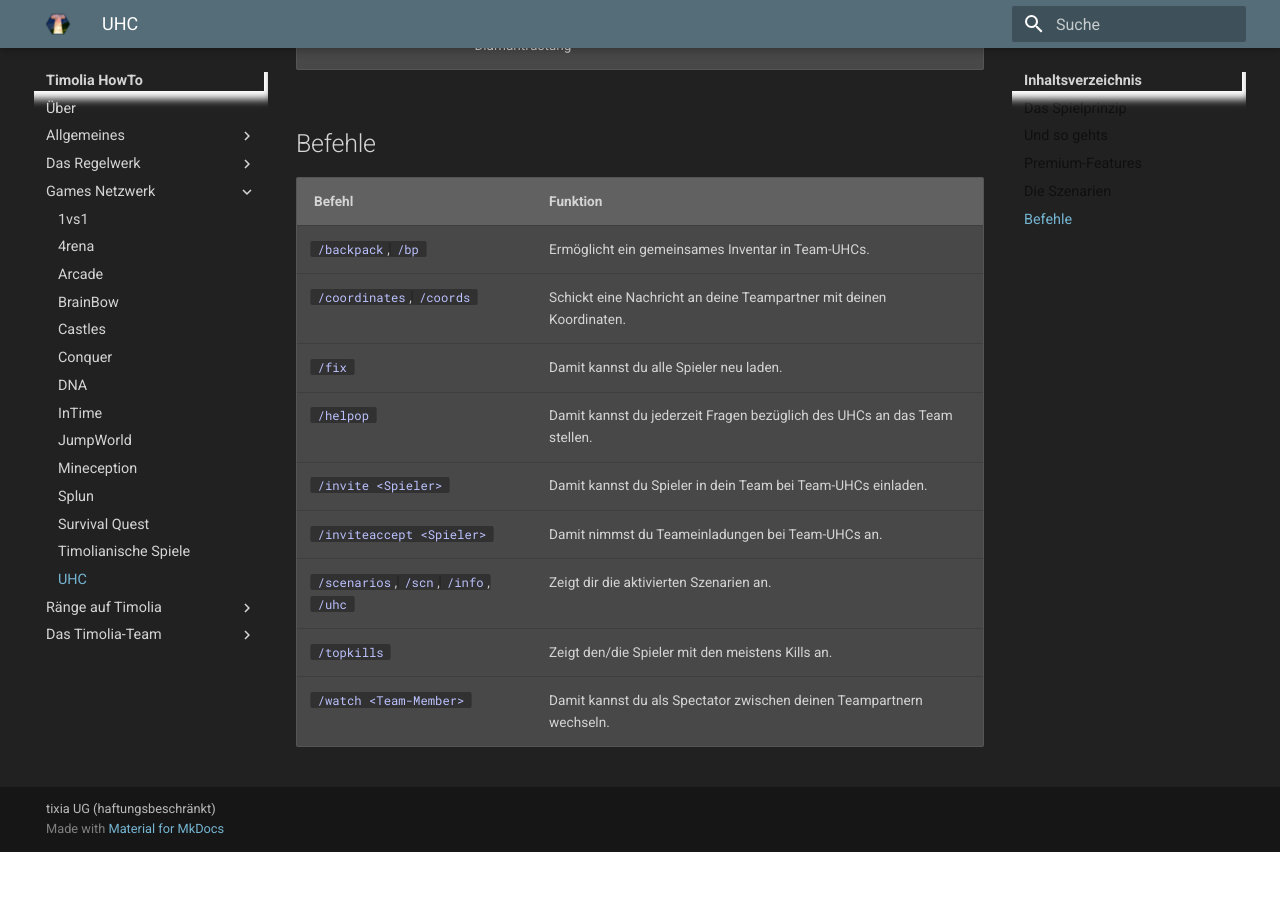
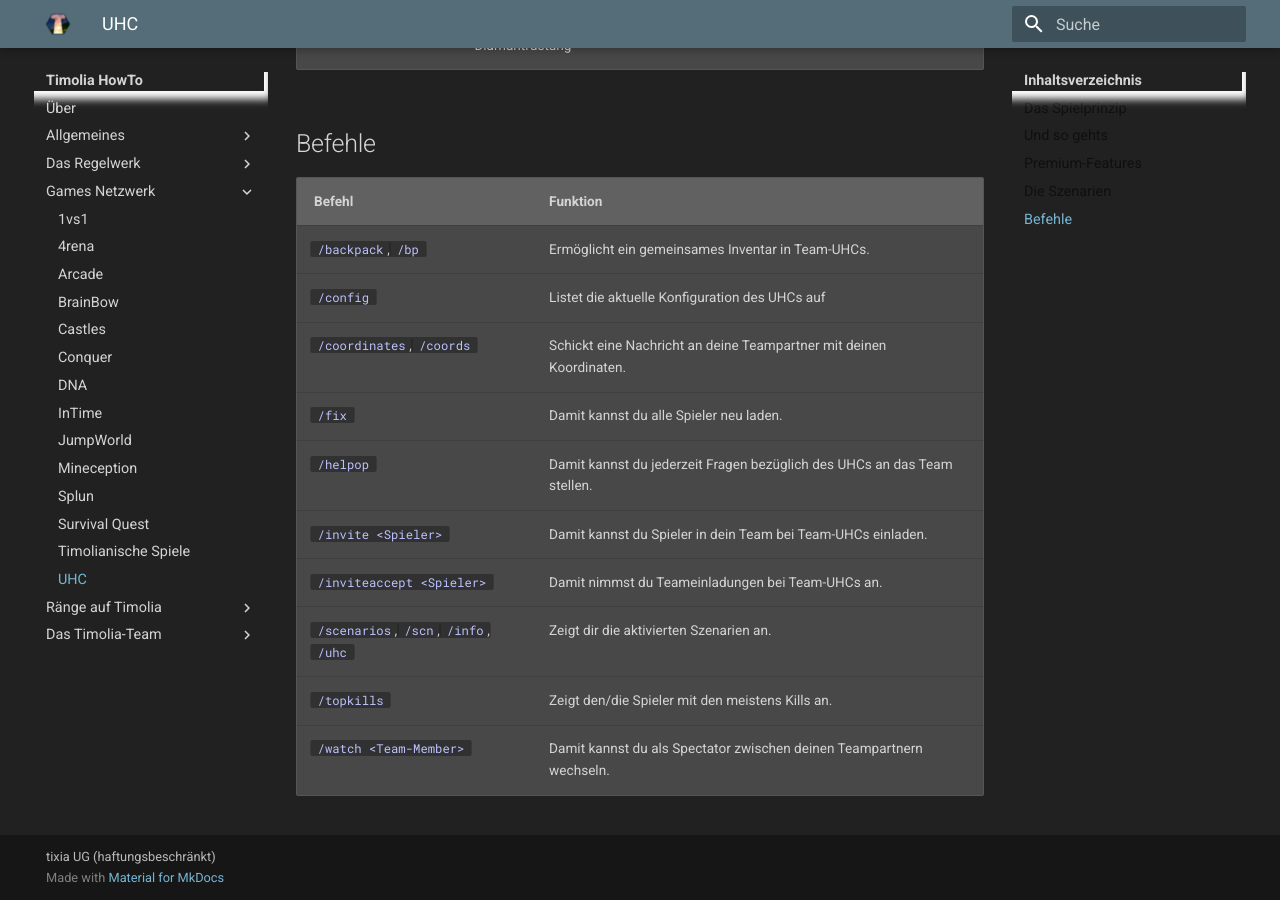
Before and after one commit to TimoliaDE/HowTo, an MkDocs documentation site: the page built from docs/games/uhc.md, in a window 1280 px wide and 900 px high, scrolled down 4153 px. Built offline with MkDocs 1.6.1 and Material for MkDocs 9.7.7, drawn with Linux system fonts in a browser that asks for light colours; old or Windows-style settings are respelled for this version of MkDocs; before the commit the page ends 5005 px from its top, so only the background shows below that.

Commit message:
add config command for uhc

```diff
--- a/docs/games/uhc.md
+++ b/docs/games/uhc.md
@@ -87,6 +87,7 @@ Hier findest du alle UHC-Szenarien und deren Bedeutung.
 | Befehl | Funktion |
 | ------ | -------- |
 | `/backpack`, `/bp`                         | Ermöglicht ein gemeinsames Inventar in Team-UHCs. |
+| `/config`                                  | Listet die aktuelle Konfiguration des UHCs auf |
 | `/coordinates`, `/coords`                  | Schickt eine Nachricht an deine Teampartner mit deinen Koordinaten. |
 | `/fix`                                     | Damit kannst du alle Spieler neu laden. |
 | `/helpop`                                  | Damit kannst du jederzeit Fragen bezüglich des UHCs an das Team stellen. |
```
